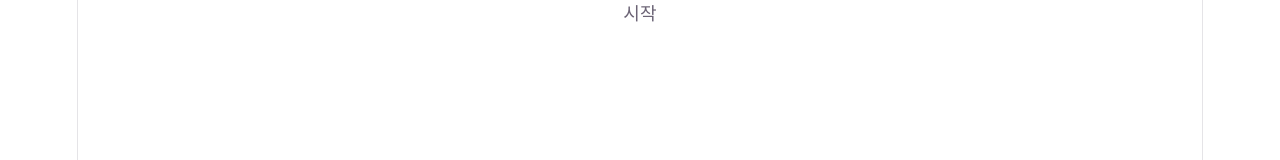
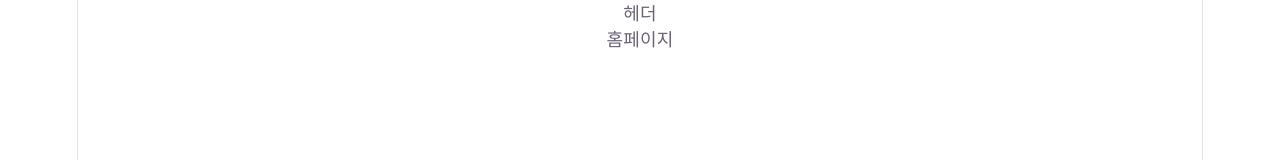
Before and after one commit to sxoxy1/musinsa-clone, a React (Vite) app: page / in a window 1280 px wide. Shown: the top 160 px of the page. Built offline with nearby package versions, Linux system fonts and the light colour scheme.

Commit message:
Home, Header 컴포넌트 추가

```diff
--- a/src/App.jsx
+++ b/src/App.jsx
@@ -1,8 +1,14 @@
-//App이라는 컴포넌트를 하나 만듦
-function App() {
-  //화면안에 보여줄 내용
-  //return 안에 있는게 브라우저에 보임
-  return <div>시작</div>;
+//Home, Header 가져오기
+import Home from "./pages/Home";
+import Header from "./components/Header";
+
+function App(){
+  return (
+    <div>
+      <Header/>
+      <Home/>
+    </div>
+  );
 }
-//App을 다른 파일에서도 쓸 수 있게 내보냄
+
 export default App;
--- /dev/null
+++ b/src/components/Header.jsx
@@ -0,0 +1,10 @@
+//Hear = 상단 메뉴 영역
+function Header(){
+    return(
+        <div>
+            헤더
+        </div>
+    );
+}
+
+export default Header;
--- /dev/null
+++ b/src/pages/Home.jsx
@@ -0,0 +1,7 @@
+//Home = 메인 화면 역할
+function Home(){
+    return <div>홈페이지</div>;
+}
+
+//다른 파일에서 사용할 수 있게 내보냄
+export default Home;
```
